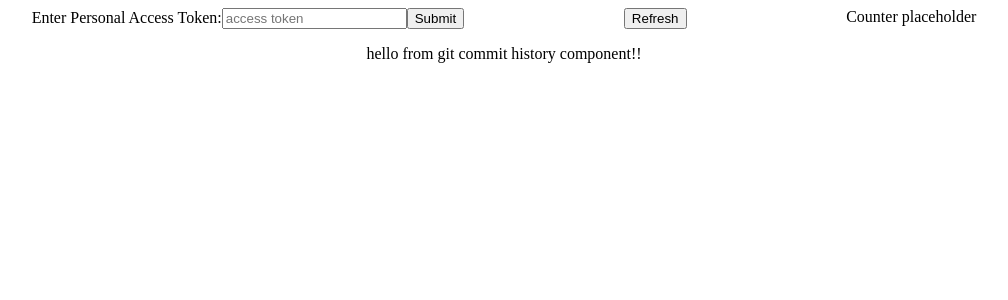
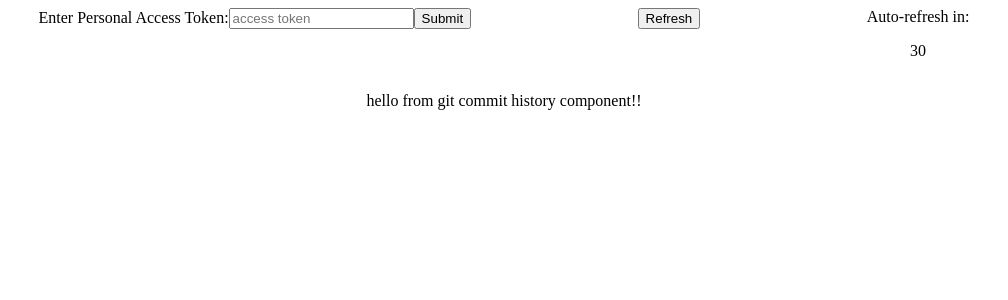
Before and after one commit to ankurchaudhary627/git-commit-history, a React (Create React App) app: page / in a window 1280 px wide. Shown: the top 300 px of the page, without its empty margins (136-1144 px from the left). Built offline with nearby package versions, Linux system fonts and the light colour scheme.

Commit message:
Added counter to auto refresh commit history in 30 seconds interval

```diff
--- a/src/components/Counter.js
+++ b/src/components/Counter.js
@@ -1,11 +1,23 @@
-import { useState } from 'react'
+import { useEffect, useState } from 'react'
 
 const Counter = (props) => {
-  // const { } = props
+  const { fetchCommits, test } = props
   const [timer, setTimer] = useState(30)
+
+  useEffect(() => {
+    if (localStorage.getItem('github-access-token') && test) {
+      const counter = timer >= 0 && setInterval(() => setTimer(timer - 1), 1000)
+      if (timer < 0) {
+        fetchCommits(localStorage.getItem('github-access-token'))
+        setTimer(30)
+      }
+      return () => clearInterval(counter)
+    }
+  }, [timer, test, fetchCommits])
   return (
     <div>
-      Counter placeholder
+      Auto-refresh in:
+      <p>{timer}</p>
     </div>
   )
 }
--- a/src/components/Header.js
+++ b/src/components/Header.js
@@ -15,6 +15,7 @@ import {
 import '../styles/Header.css'
 
 const Header = () => {
+  const [test, setTest] = useState(false)
 
   const fetchCommits = (accessToken) => {
     console.log(accessToken);
@@ -29,6 +30,7 @@ const Header = () => {
       }
     ).then((res) => {
       console.log(res.data);
+      setTest(true)
     }).catch((err) => {
       console.log(err);
     })
@@ -38,7 +40,7 @@ const Header = () => {
     <div className='header'>
       <Form fetchCommits={fetchCommits} />
       <RefreshCommits fetchCommits={fetchCommits} />
-      <Counter />
+      <Counter fetchCommits={fetchCommits} test={test} />
     </div>
   )
 }
```
